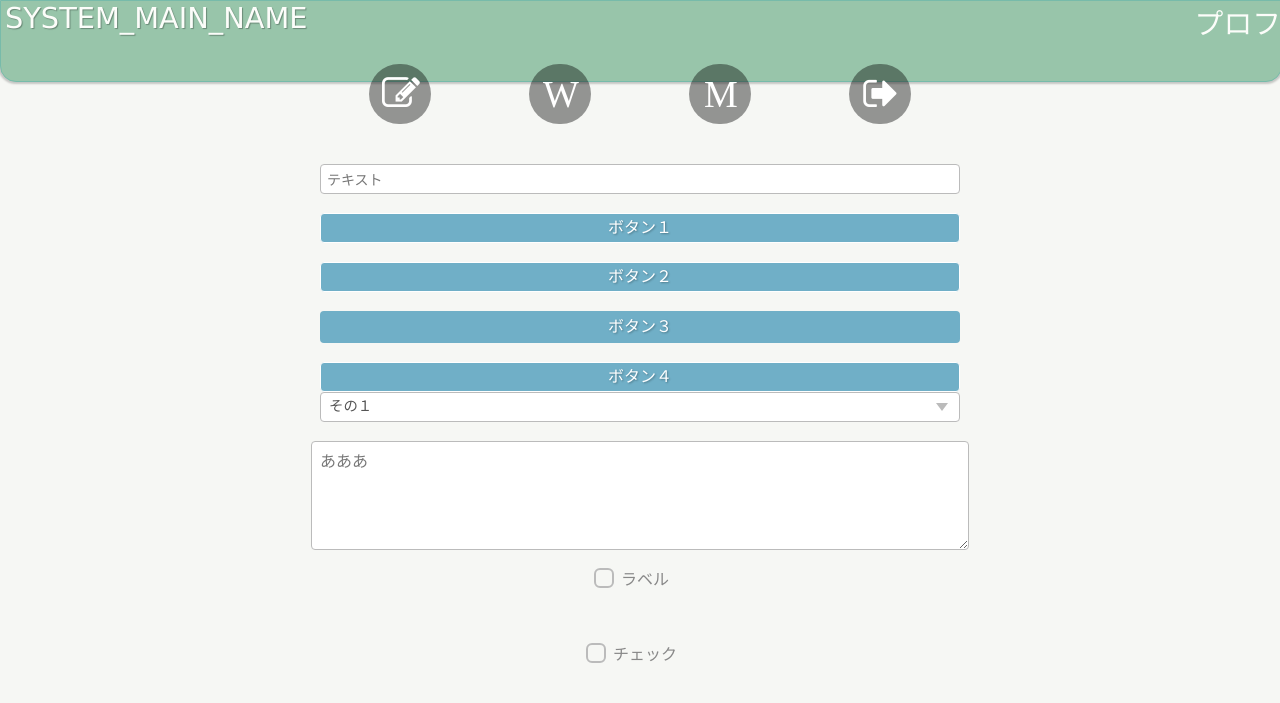
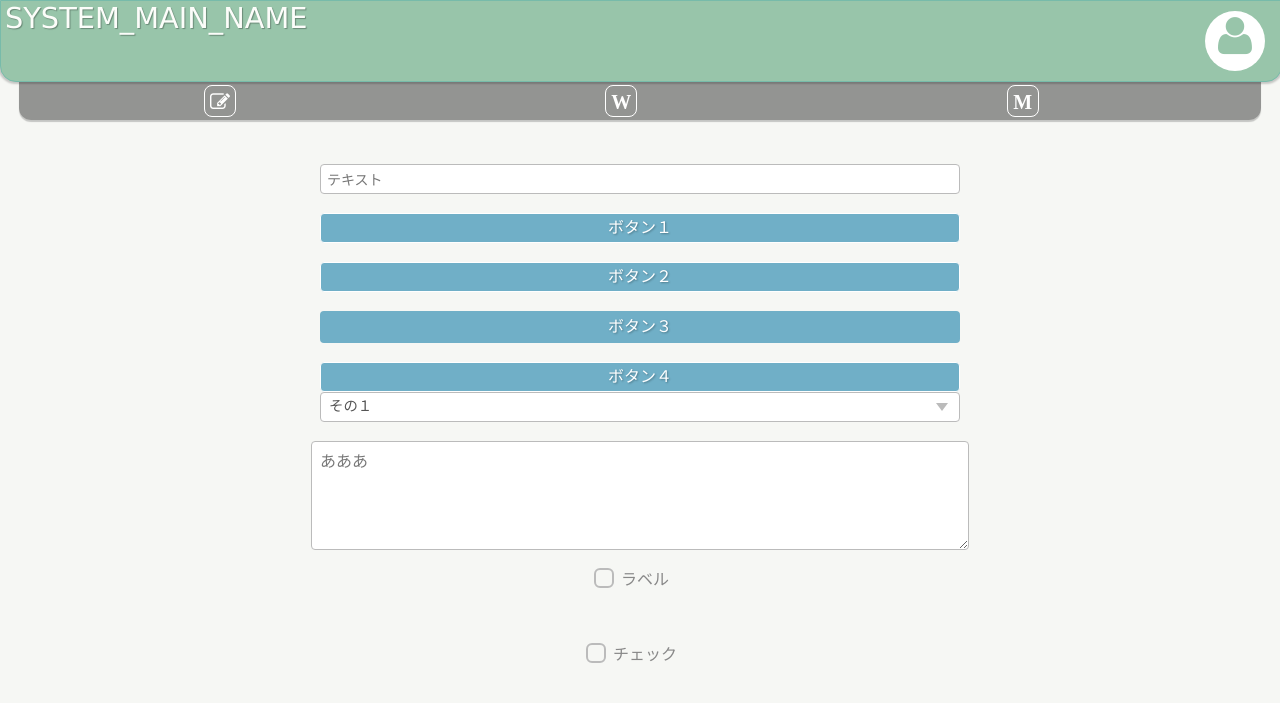
Before and after one commit to epona517/meros, a CakePHP app: the page made by cakephp/app/View/Login/forms.ctp in a window 1280 px wide. Shown: the top 703 px of the page. Run offline with PHP 8.4 and a stand-in for CakePHP, Linux system fonts and the light colour scheme; the template is opened without the code that fills it, so the values that code supplies are empty; some libraries are stand-ins or nearby versions.

Commit message:
navigation, header

```diff
--- a/cakephp/app/View/Layouts/default.ctp
+++ b/cakephp/app/View/Layouts/default.ctp
@@ -17,18 +17,21 @@
 			<?php echo h($app['viewName']); ?>
 		</div>
 		<div id="mySpace" class="table_child_r">
-			プロフ
+			<div class="wrap_user">
+				<i class="fa fa-user"></i>
+			</div>
 		</div>
 	</header>
 
 	<!--Navigation-->
-	<nav id="mainNav" class="">
-		<ul class="">
-			<li><a href="#"><i class="fa fa-pencil-square-o"></i></a>
-			<li><a href="#" class="nav_txt weekly">W</a>
-			<li><a href="#" class="nav_txt">M</a>
-			<li><a href="#"><i class="fa fa-sign-out"></i></a>
-		</ul>
+	<nav id="mainNav" class="area__nav">
+		<div class="nav__wrap_menu">
+			<ul>
+				<li class="nav_menu"><a href="#"><i class="fa fa-pencil-square-o"></i></a>
+				<li class="nav_menu"><a href="#" class="menu_txt">W</i></a>
+				<li class="nav_menu"><a href="#" class="menu_txt">M</a>
+			</ul>
+		</div>
 	</nav>
 
 	<!--Content-->
--- a/cakephp/app/webroot/css/header.css
+++ b/cakephp/app/webroot/css/header.css
@@ -4,30 +4,49 @@
 ########################################################################## */
 /* structure
 ========================================================================== */
-header#mainHeader {
-	width: 100%;
-	height: 80px;
-	top: 0;
-	left: 0;
-	position: fixed;
+#mainHeader {
 	box-shadow: 0px 0px 2px 2px rgba(0, 0, 0, .2);
-	overflow: hidden;
 	border-bottom-right-radius: 16px;
 	border-bottom-left-radius: 16px;
-	/*letter-spacing: -0.15em;*/
 	font-size: 1.8em;
+	height: 80px;
+	left: 0;
+	overflow: hidden;
+	position: fixed;
+	top: 0;
+	width: 100%;
+	z-index: 90;
 }
 
 	#systemTitle {
+		padding-left: 4px;
+		text-shadow: 1px 1px 1px rgba(0, 0, 0, .3);
 		vertical-align: top;
-	text-shadow: 1px 1px 1px rgba(0, 0, 0, .3);
-	/*padding-top: 2px;*/
-	padding-left: 4px;
 	}
 
 	#viewTitle {
-	vertical-align: middle;
-	text-shadow: 1px 1px 1px rgba(0, 0, 0, .3);
 		font-size: 1.5em;
 		font-weight: bold;
+		text-shadow: 1px 1px 1px rgba(0, 0, 0, .3);
+		vertical-align: middle;
 	}
+
+	#mySpace {
+		color: #98c5aa;
+		font-size: 1.5em;
+		text-align: center;
+		vertical-align: middle;
+	}
+		#mySpace .wrap_user {
+			background-color: rgba(255, 255, 255, 1);
+			border-radius: 30px;
+			-moz-border-radius: 30px;
+			-webkit-border-radius: 30px;
+			/*box-sizing: border-box;*/
+			display: inline-box;
+			height: 60px;
+			margin-left: auto;
+			margin-right: 16px;
+			width: 60px;
+			/*padding: 2px;*/
+		}
--- a/cakephp/app/webroot/css/nav.css
+++ b/cakephp/app/webroot/css/nav.css
@@ -5,42 +5,48 @@
 /* structure
 ========================================================================== */
 #mainNav {
-	height: 60px;
+	height: 40px;
 	position: fixed;
-	top: 64px;
+	top: 80px;
 	width: 100%;
-	z-index: 60;
+	z-index: 80;
+}
+	.nav__wrap_menu {
+		background-color: rgba(0, 0, 0, .4);
+		border-bottom-right-radius: 12px;
+		border-bottom-left-radius: 12px;
+		box-shadow: 0px 2px 1px 0px rgba(0, 0, 0, .2);
+		height: 40px;
+		margin: 0 auto;
+		width: 97%;
 	}
 		#mainNav ul {
 			display: table;
-		height: 60px;
-		margin: 0 auto;
 			text-align: center;
-		vertical-align: middle;
-		width: 50%;
+			width: inherit;
 		}
 		#mainNav li {
 			display: table-cell;
+			height: 40px;
 			overflow: hidden;
 			vertical-align: middle;
 		}
 			#mainNav a {
-		background-color: rgba(0, 0, 0, .4);
-		border-radius: 30px;
-		-moz-border-radius: 30px;
-		-webkit-border-radius: 30px;
+				background-color: rgba(0, 0, 0, 0);
+				border: 1px solid #fff;
+				border-radius: 8px;
+				-moz-border-radius: 8px;
+				-webkit-border-radius: 8px;
 				color: #fff;
 				display: inline-block;
-		font-size: 38px;
-		height: 60px;
+				font-size: 20px;
+				height: 30px;
 				line-height: 1.6em;
-		padding-left: 2px;
+				margin-top: 2px;
 				text-decoration: none;
-		width: 60px;
+				width: 30px;
 			}
-	#mainNav .nav_txt {
+			#mainNav .menu_txt {
 				font-family: serif;
+				font-weight: bold;
 			}
-		#mainNav i {
-			position: relative;
-		}
```
Lines whose indentation alone changed are shown as unchanged.
